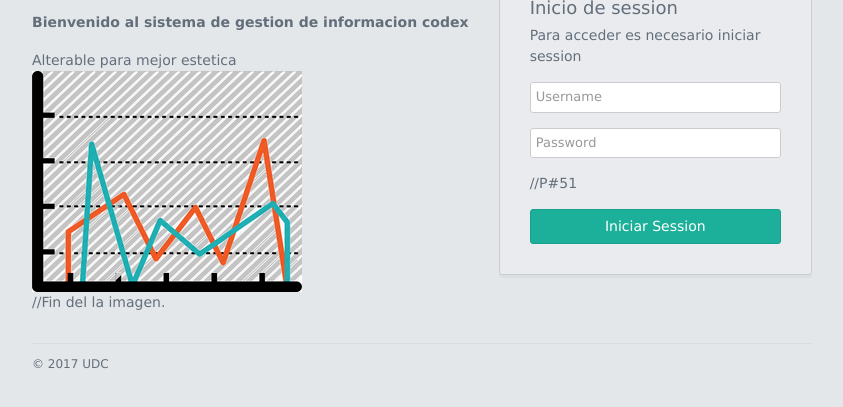
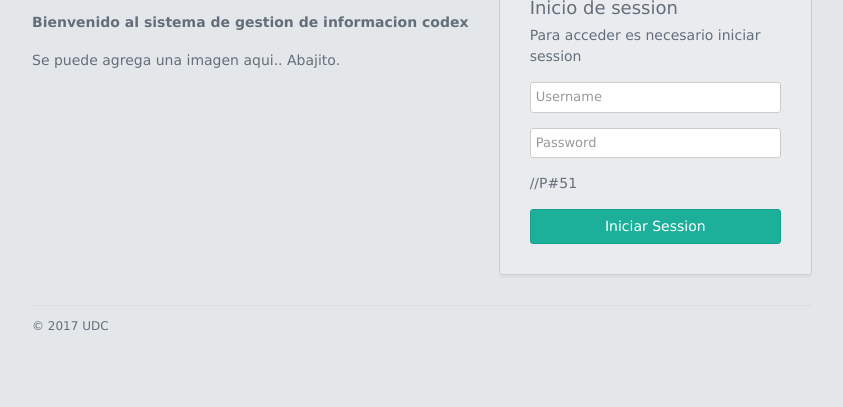
Before and after one commit to elkin-udc/codex-angular-temp, a plain HTML site: page Codex Template/index.html in a window 1280 px wide. Shown: the part 163-570 px from the top of the page, without its empty margins (218-1061 px from the left). Drawn offline with Linux system fonts and the light colour scheme; a web font is replaced by a local one.

Commit message:
sample text
sample text

```diff
--- a/Codex Template/index.html
+++ b/Codex Template/index.html
@@ -29,9 +29,8 @@
                     <div class="mb20"></div>
                     <h5><strong>Bienvenido al sistema de gestion de informacion codex</strong></h5>
                     <div class="mb20"></div>
-                    Alterable para mejor estetica
-                    <div><img src="img/rsz_diagram_32-5120.png" ></img></div>
-                    //Fin del la imagen.
+
+                    Se puede agrega una imagen aqui.. Abajito.
                 </div>
             </div><!-- col-sm-7 -->
             <div class="col-md-5">
```
